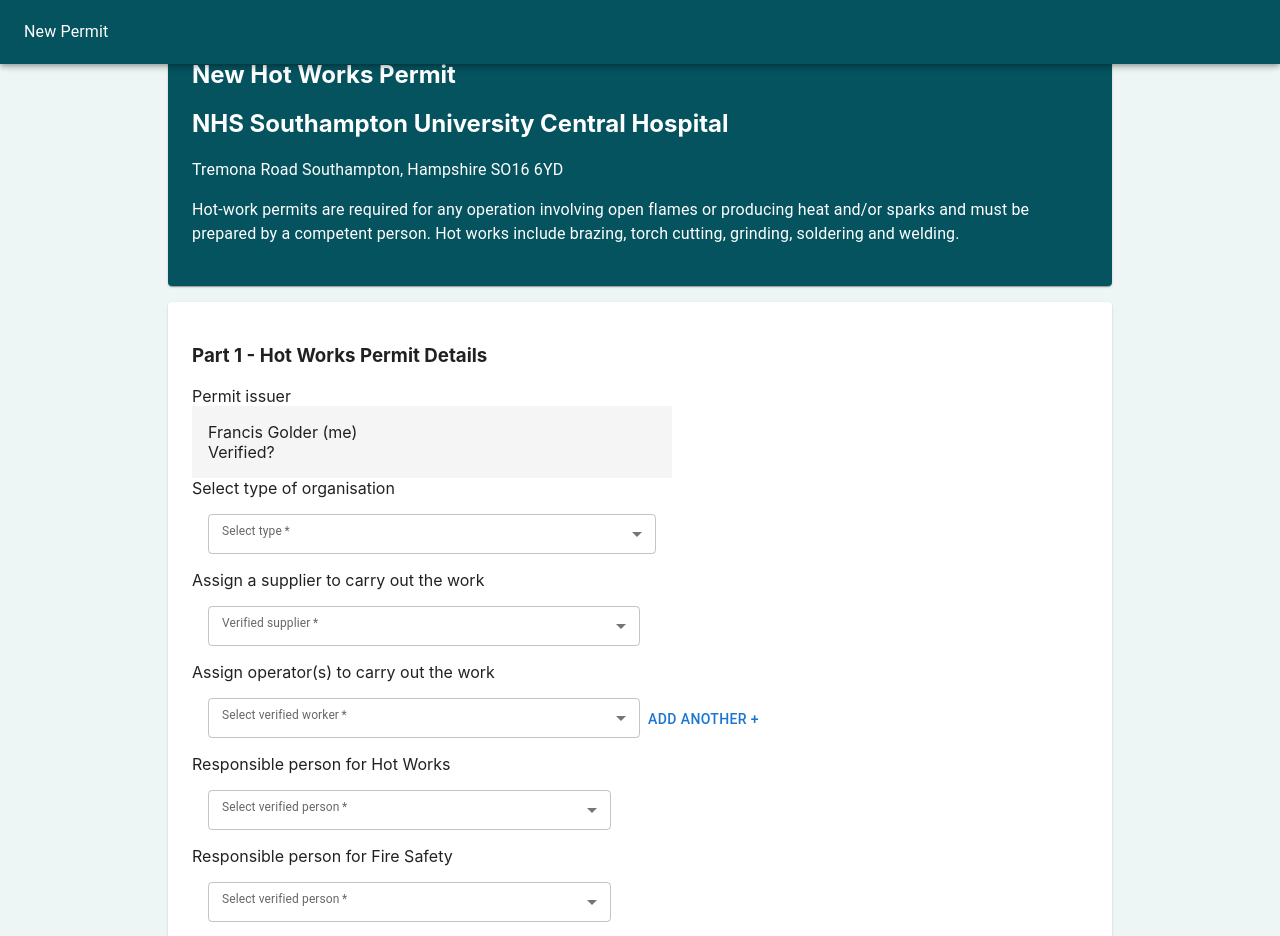
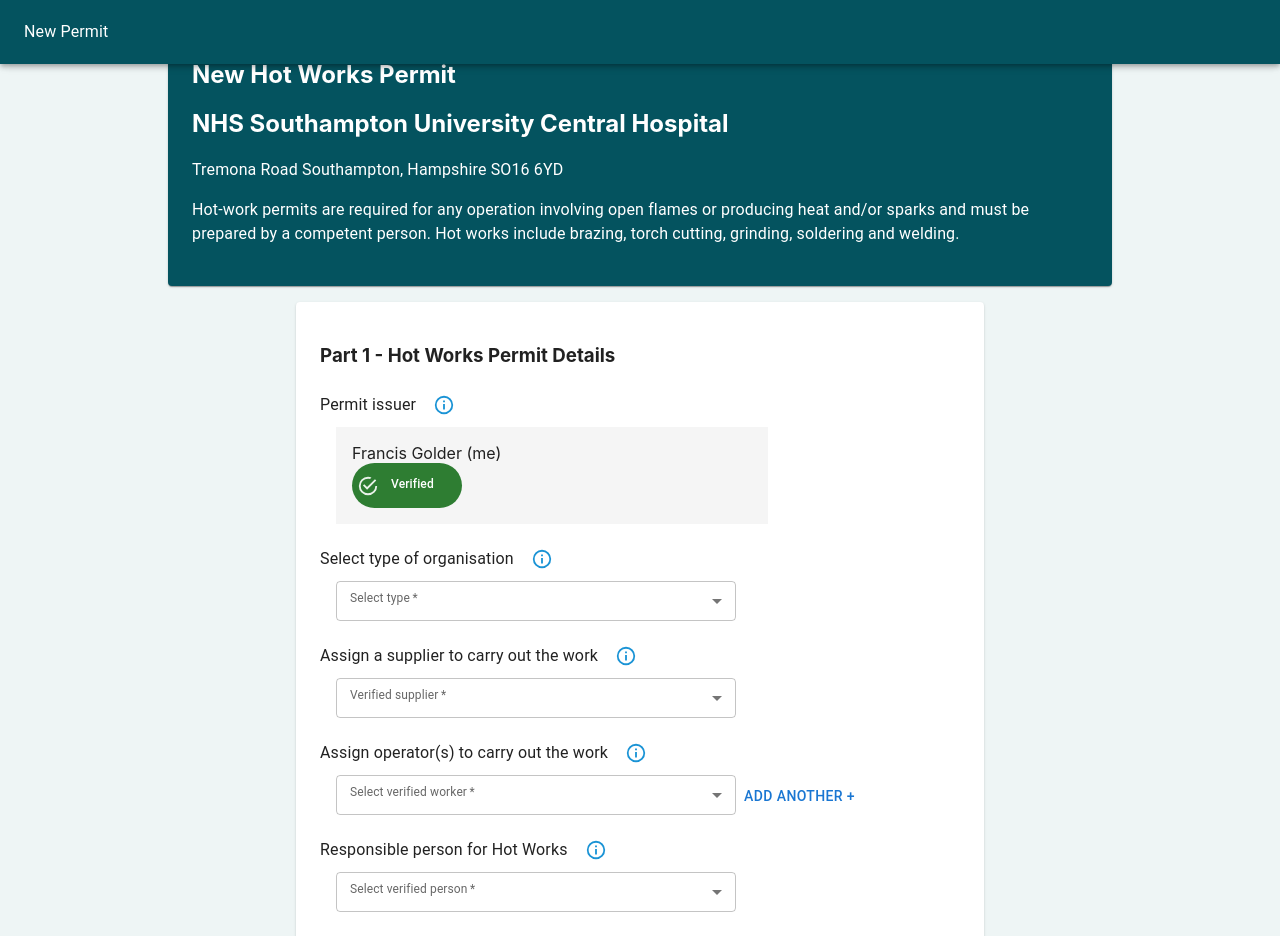
Before and after one commit to Catherinen29/skunkworks, a React (Create React App) app: page / in a window 1280 px wide. Shown: the top 936 px of the page. Built offline with nearby package versions, Linux system fonts and the light colour scheme.

Commit message:
Adjust styling. Insert information tags.

```diff
--- a/src/components/newPermit/Part1.js
+++ b/src/components/newPermit/Part1.js
@@ -1,4 +1,4 @@
-import { Box, Button, FormControl, FormHelperText, InputBase, InputLabel, MenuItem, Paper, Select, createTheme } from "@mui/material"
+import { Alert, Box, Button, FormControl, FormHelperText, Grid, InputBase, InputLabel, MenuItem, Paper, Select, TableBody, TableRow, Tooltip, Typography, createTheme } from "@mui/material"
 import { useState } from "react"
 
 
@@ -34,34 +34,59 @@ const handleFireSafety= (e) => {
 }
 return(
     <Paper component="section" sx={{
-                width: '70%', /*This doesn't work */
+            width: '40rem',
             bgcolor: '#ffffff',
             borderRadius: 1,
             padding: 3 }}
             >
     <h3>Part 1 - Hot Works Permit Details</h3>
+
+    <TableBody>
+        <TableRow sx={{height: '25px', display: 'flex'}}>
+            <Typography sx={{py: '0.4rem'}}>Permit issuer</Typography>
+            <Tooltip title='Full name of person issuing the permit'>
+                <Alert variant="outlined" severity="info"
+                    sx={{borderColor: '#ffffff',
+                    ml: '0.5rem', px: 1, py: 0 }}></Alert>
+            </Tooltip>
+        </TableRow>
+
         <div sx={{display: 'block'}}>
-            Permit issuer
-            {/* information icon */}
             <Box component="section"
                 sx={{bgcolor:'#f5f5f5',
-                    width:'50%',
-                    padding:2
+                    width:'25rem',
+                    padding: 2,
+                    margin: 2
             }}>{currentUser}
-                <div>Verified?</div>
+            {/* Job title */}
+                <Alert variant="filled" severity="success"
+                sx={{width: '100px', height: '35px', padding: '5px', borderRadius: 50, fontSize: 12}}>
+                    Verified</Alert>
             </Box>
         </div>
+    </TableBody>
+
 
         <div>
-        <label>Select type of organisation</label>
+        <TableBody>
+        <TableRow sx={{height: '25px', display: 'flex'}}>
+            <Typography sx={{py: '0.4rem'}}>Select type of organisation</Typography>
+            <Tooltip title='Select the organisation type'>
+                <Alert variant="outlined" severity="info"
+                    sx={{borderColor: '#ffffff',
+                    ml: '0.5rem', px: 1, py: 0 }}></Alert>
+            </Tooltip>
+        </TableRow>
+        </TableBody>
+
         <FormControl required size='small' sx={{display: 'block',
-                width: '100%', margin: 2 }}>
+                width: '25rem', margin: 2 }}>
         <InputLabel sx={{fontSize: 12, width: '100%'}}>Select type</InputLabel>
             <Select
             value={organisationType}
             label="Select Type *"
             onChange={handleOrganisation}
-            sx={{width: '50%'}}
+            sx={{width: '25rem'}}
             >
                 <MenuItem value="Supplier">Supplier</MenuItem>
                 <MenuItem value="Plumbing">Plumbing</MenuItem>
@@ -71,7 +96,17 @@ const handleFireSafety= (e) => {
         </div>
 
         <div>
-        <label>Assign a supplier to carry out the work</label>
+        <TableBody>
+        <TableRow sx={{height: '25px', display: 'flex'}}>
+            <Typography sx={{py: '0.4rem'}}>Assign a supplier to carry out the work</Typography>
+            <Tooltip title='Select the supplier'>
+                <Alert variant="outlined" severity="info"
+                    sx={{borderColor: '#ffffff',
+                    ml: '0.5rem', px: 1, py: 0 }}></Alert>
+            </Tooltip>
+        </TableRow>
+        </TableBody>
+
         <FormControl required size='small' sx={{display: 'block',
                 margin: 2 }}>
         <InputLabel sx={{fontSize: 12}}>Verified supplier</InputLabel>
@@ -79,7 +114,7 @@ const handleFireSafety= (e) => {
             value={supplier}
             label="Verified supplier *"
             onChange={handleSupplier}
-            sx={{width: '50%'}}>
+            sx={{width: '25rem'}}>
                 <MenuItem value="Ackrington Chambers">Ackrington Chambers</MenuItem>
                 <MenuItem value="Travis Perkins">Travis Perkins</MenuItem>
                 <MenuItem value="Wickes">Wickes</MenuItem>
@@ -88,7 +123,17 @@ const handleFireSafety= (e) => {
         </div>
 
         <div>
-        <label>Assign operator(s) to carry out the work</label>
+        <TableBody>
+        <TableRow sx={{height: '25px', display: 'flex'}}>
+            <Typography sx={{py: '0.4rem'}}>Assign operator(s) to carry out the work</Typography>
+            <Tooltip title='Select the supplier'>
+                <Alert variant="outlined" severity="info"
+                    sx={{borderColor: '#ffffff',
+                    ml: '0.5rem', px: 1, py: 0 }}></Alert>
+            </Tooltip>
+        </TableRow>
+        </TableBody>
+
         <FormControl required size="small" sx={{display: 'block',
                 margin: 2 }}>
         <InputLabel sx={{fontSize: 12}}>Select verified worker</InputLabel>
@@ -96,7 +141,7 @@ const handleFireSafety= (e) => {
             value={operators[-1]}
             label="Select verified worker *"
             onChange={handleOperator}
-            sx={{width: '50%'}}
+            sx={{width: '25rem'}}
             >
                 <MenuItem value="Jan Goldenstein">Jan Goldenstein</MenuItem>
                 <MenuItem value="Ralph Fiennes">Ralph Fiennes</MenuItem>
@@ -130,7 +175,17 @@ const handleFireSafety= (e) => {
         </div>
 
         <div>
-        <label>Responsible person for Hot Works</label>
+        <TableBody>
+        <TableRow sx={{height: '25px', display: 'flex'}}>
+            <Typography sx={{py: '0.4rem'}}>Responsible person for Hot Works</Typography>
+            <Tooltip title='Select the name of the person'>
+                <Alert variant="outlined" severity="info"
+                    sx={{borderColor: '#ffffff',
+                    ml: '0.5rem', px: 1, py: 0 }}></Alert>
+            </Tooltip>
+        </TableRow>
+        </TableBody>
+
         <FormControl required size="small" sx={{display: 'block',
                 width: '90%', margin: 2 }}>
         <InputLabel sx={{fontSize: 12}}>Select verified person</InputLabel>
@@ -138,7 +193,7 @@ const handleFireSafety= (e) => {
             value={respForHotWorks}
             label="Select verified person *"
             onChange={handleHotWorks}
-            sx={{width: '50%'}}>
+            sx={{width: '25rem'}}>
                 <MenuItem value={currentUser}>{currentUser}</MenuItem>
                 <MenuItem value="Jan Goldenstein">Jan Goldenstein</MenuItem>
                 <MenuItem value="Tilda Swinton">Tilda Swinton</MenuItem>
@@ -147,7 +202,17 @@ const handleFireSafety= (e) => {
         </div>
 
         <div>
-        <label>Responsible person for Fire Safety</label>
+        <TableBody>
+        <TableRow sx={{height: '25px', display: 'flex'}}>
+            <Typography sx={{py: '0.4rem'}}>Responsible person for Fire Safety</Typography>
+            <Tooltip title='Select the name of the person'>
+                <Alert variant="outlined" severity="info"
+                    sx={{borderColor: '#ffffff',
+                    ml: '0.5rem', px: 1, py: 0 }}></Alert>
+            </Tooltip>
+        </TableRow>
+        </TableBody>
+
         <FormControl required size="small" sx={{display: 'block',
                 width: '90%', margin: 2 }}>
         <InputLabel sx={{fontSize: 12}}>Select verified person</InputLabel>
@@ -155,7 +220,7 @@ const handleFireSafety= (e) => {
             value={respForFireSafety}
             // label="Select verified person *"
             onChange={handleFireSafety}
-            sx={{width: '50%'}}>
+            sx={{width: '25rem'}}>
                 <MenuItem value={currentUser}>{currentUser}</MenuItem>
                 <MenuItem value="Jan Goldenstein">Jan Goldenstein</MenuItem>
                 <MenuItem value="Tilda Swinton">Tilda Swinton</MenuItem>
```
Lines whose indentation alone changed are shown as unchanged.
